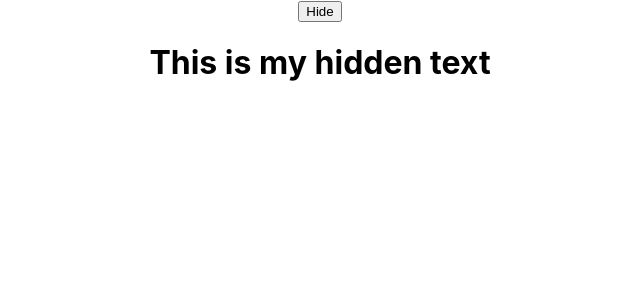
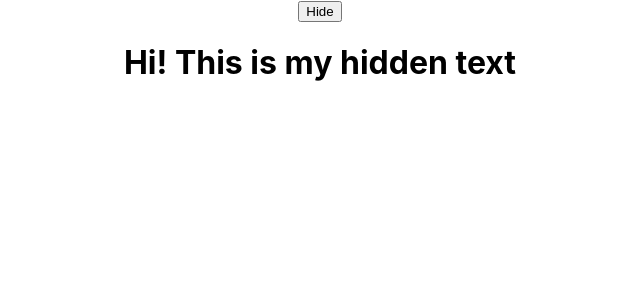
Before and after one commit to moein1997/firstReactApp, a React (Create React App) app: page / in a window 1280 px wide. Shown: the top 300 px of the page, without its empty margins (320-960 px from the left). Built offline with nearby package versions, Linux system fonts and the light colour scheme.

Commit message:
eighthCommit

```diff
--- a/src/App.js
+++ b/src/App.js
@@ -48,7 +48,7 @@ function App() {
       <button onClick={setIsVisible}>
         {isVisible? "Hide":"Show"}
       </button>
-      {isVisible && <h1>This is my hidden text</h1>}
+      {isVisible && <h1>Hi! This is my hidden text</h1>}
     </div>
   )
 
```
